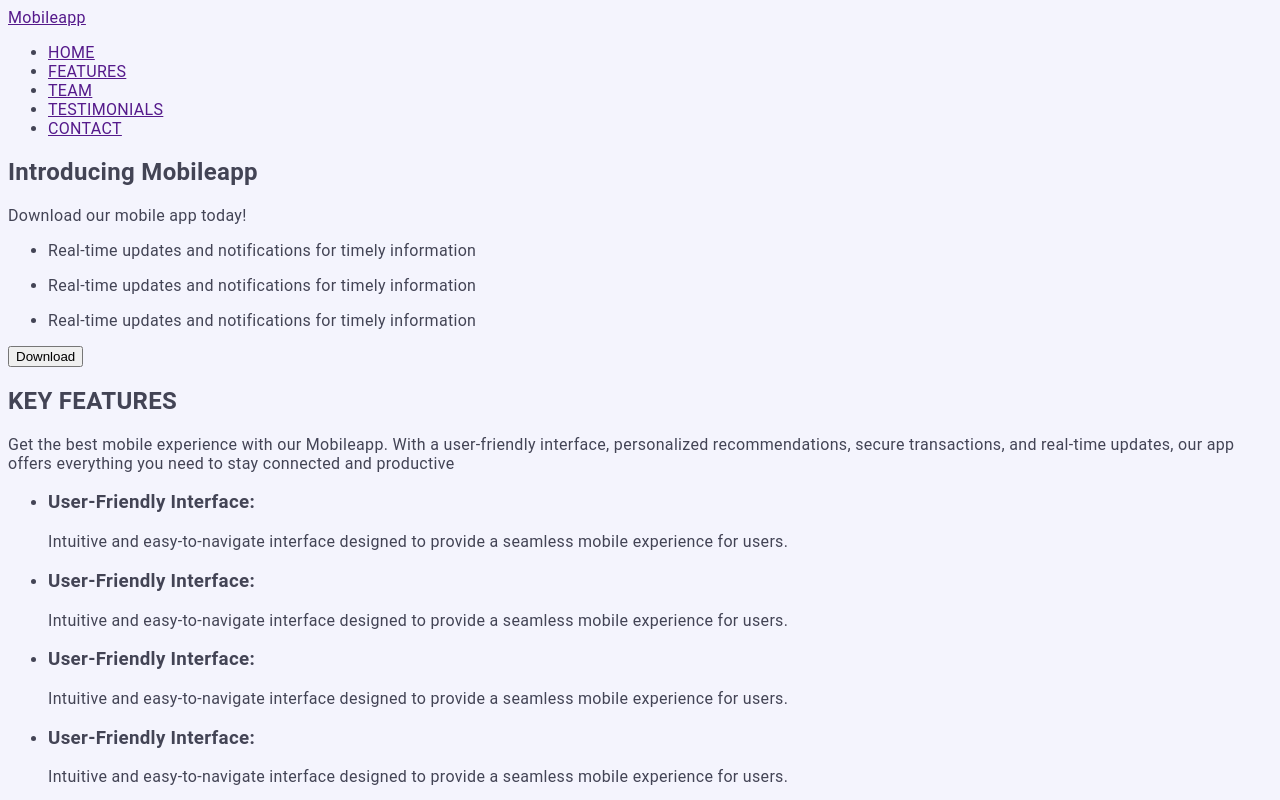
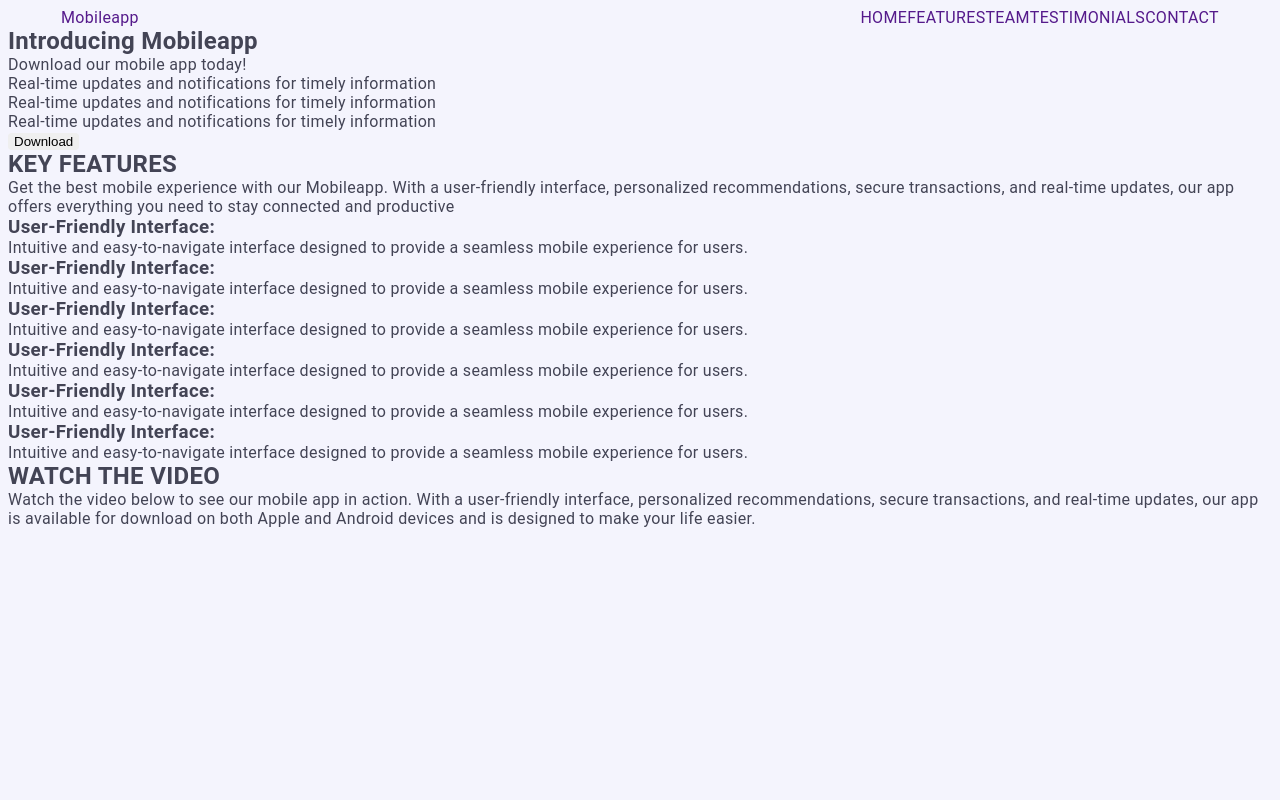
Before and after one commit to PushEaxVK/shared-repo, a plain HTML site: page index.html in a window 1280 px wide. Shown: the top 800 px of the page. Drawn offline with Linux system fonts and the light colour scheme.

Commit message:
correct by Andrii S

```diff
--- a/css/index.css
+++ b/css/index.css
@@ -20,3 +20,89 @@ body {
   font-size: 16px;
   letter-spacing: 0.02em;
 }
+
+h1,
+h2,
+h3,
+h4,
+h5,
+h6,
+p {
+  margin: 0;
+}
+
+img {
+  display: block;
+  max-width: 100%;
+  height: auto;
+}
+
+button {
+  cursor: pointer;
+  border: none;
+  border-radius: 4px;
+}
+
+ul,
+ol {
+  list-style: none;
+  margin: 0;
+  padding-left: 0;
+}
+.list {
+  list-style: none;
+}
+.link {
+  text-decoration: none;
+}
+
+a {
+  text-decoration: none;
+}
+
+.container {
+  width: 1158px;
+  padding: 0 15px;
+  margin: 0 auto;
+}
+
+.section {
+  padding-top: 120px;
+  padding-bottom: 120px;
+}
+
+.visually-hidden {
+  position: absolute;
+  width: 1px;
+  height: 1px;
+  margin: -1px;
+  border: 0;
+  padding: 0;
+
+  white-space: nowrap;
+  clip-path: inset(100%);
+  clip: rect(0 0 0 0);
+  overflow: hidden;
+}
+
+/*  ====================== HEADER ==========================  */
+
+.header {
+}
+.header .container {
+  display: flex;
+}
+.header-logo {
+  /*display: flex;
+  flex-grow: 1; */
+  margin-right: auto;
+}
+.header-nav {
+}
+.header-list {
+  display: flex;
+}
+.header-item {
+}
+.header-link {
+}
--- a/index.html
+++ b/index.html
@@ -7,18 +7,27 @@
     <link rel="stylesheet" href="./css/index.css" />
   </head>
   <body>
-    <header>
-      <a href="">Mobileapp</a>
-      <nav>
-        <ul class="">
-          <li class=""><a href="">HOME</a></li>
-          <li class=""><a href="">FEATURES</a></li>
-          <li class=""><a href="">TEAM</a></li>
-          <li class=""><a href="">TESTIMONIALS</a></li>
-          <li class=""><a href="">CONTACT</a></li>
-        </ul>
-      </nav>
+    <header class="header">
+      <div class="container">
+        <a class="header-logo" href="">Mobileapp</a>
+        <nav class="header-nav">
+          <ul class="header-list">
+            <li class="header-item"><a class="header-link" href="">HOME</a></li>
+            <li class="header-item">
+              <a class="header-link" href="">FEATURES</a>
+            </li>
+            <li class="header-item"><a class="header-link" href="">TEAM</a></li>
+            <li class="header-item">
+              <a class="header-link" href="">TESTIMONIALS</a>
+            </li>
+            <li class="header-item">
+              <a class="header-link" href="">CONTACT</a>
+            </li>
+          </ul>
+        </nav>
+      </div>
     </header>
+
     <main>
       <section>
         <h1>Introducing Mobileapp</h1>
```
